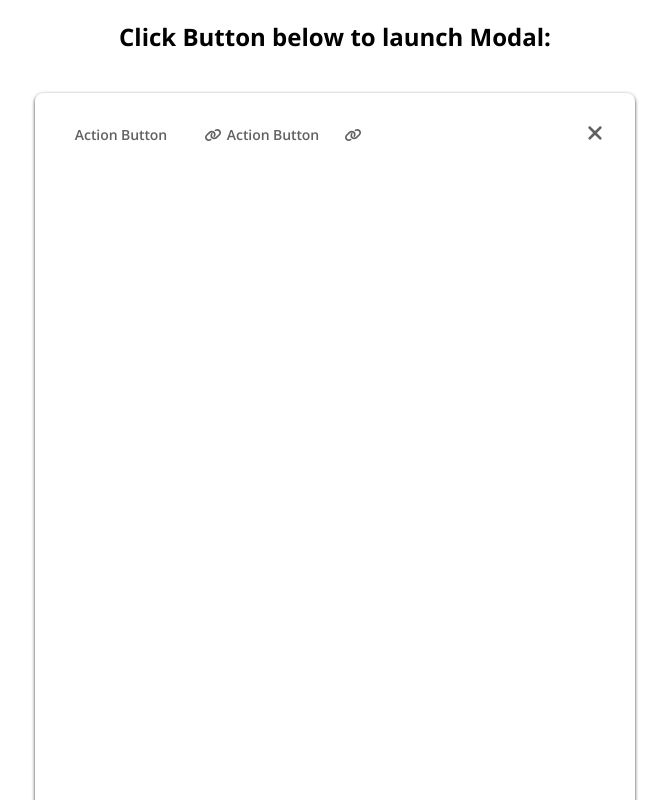
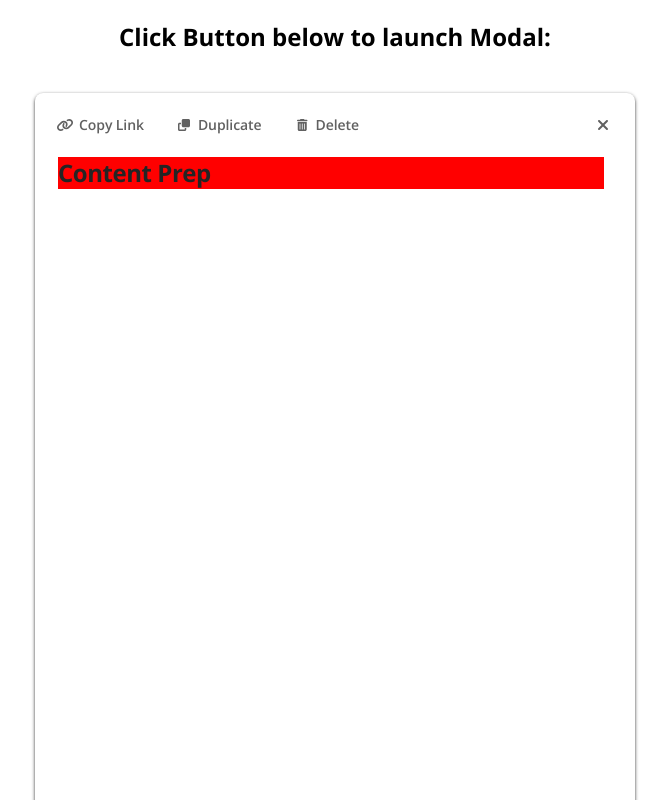
Before and after one commit to antisocrates/atypon-assignment, a Next.js app: page / in a window 1280 px wide. Shown: the top 800 px of the page, without its empty margins (305-974 px from the left). Built offline with nearby package versions, Linux system fonts and the light colour scheme.

Commit message:
modal-card

```diff
--- a/components/action-button/action-button.module.css
+++ b/components/action-button/action-button.module.css
@@ -3,7 +3,7 @@
     left: 20px;
     top: 20px;
     border-radius: 2px;
-    padding: 4px 12px 4px 12px;
+    padding: 4px 10px 4px 10px;
     color: var(--gray-300);
     background-color: var(--white);
     border: none;
@@ -24,12 +24,12 @@
 
 .flat {
     max-width: 124px;
-    width: 100%;
+    width: auto;
 }
 
 .flatWithIcon {
     max-width: 144px;
-    width: 100%;
+    width: auto;
 }
 
 .iconOnly {
--- a/components/modal-card/modal-card.component.tsx
+++ b/components/modal-card/modal-card.component.tsx
@@ -1,7 +1,7 @@
 import React from 'react';
 import styles from './modal-card.module.css';
 import {ActionButton, ActionButtonTypes} from "../action-button/action-button.component";
-import {Close, Link} from "../icons";
+import {Close, Copy, Delete, Link} from "../icons";
 
 export interface ModalCardProps {
     avatar: React.ReactNode;
@@ -12,11 +12,18 @@ export const ModalCard: React.FC<ModalCardProps> = ({avatar,placeholder}) => {
     return (
         <div className={`${styles.modalCard} default-box-shadow`}>
             <div className={styles.modalButtonGroup}>
-                <ActionButton buttonText={"Action Button"} buttonType={ActionButtonTypes.flat} icon={<Link/>} action={() => {}}/>
-                <ActionButton buttonText={"Action Button"} buttonType={ActionButtonTypes.flatWithIcon} icon={<Link/>} action={() => {}}/>
-                <ActionButton buttonText={"Action Button"} buttonType={ActionButtonTypes.iconOnly} icon={<Link/>} action={() => {}}/>
-                <i className={"icon"} style={{marginLeft: "auto"}}><Close/></i>
+                <ActionButton buttonText={"Copy Link"} buttonType={ActionButtonTypes.flatWithIcon} icon={<Link/>} action={() => {}}/>
+                <ActionButton buttonText={"Duplicate"} buttonType={ActionButtonTypes.flatWithIcon} icon={<Copy/>} action={() => {}}/>
+                <ActionButton buttonText={"Delete"} buttonType={ActionButtonTypes.flatWithIcon} icon={<Delete/>} action={() => {}}/>
+
+                <i style={{marginLeft: "auto"}}>
+                    <ActionButton buttonText={"Action Button"} buttonType={ActionButtonTypes.iconOnly} icon={<Close/>} action={() => {}}/>
+                </i>
             </div>
+            <div className={styles.modalInfo}>
+                <h1 className={"text-title"}>Content Prep</h1>
+            </div>
+
         </div>
     )
 }
--- a/components/modal-card/modal-card.module.css
+++ b/components/modal-card/modal-card.module.css
@@ -3,13 +3,18 @@
     height: 800px;
     background: var(--white);
     border-radius: 8px;
-    padding: 24px;
+    padding: 16px 16px 24px 8px;
+}
+
+.modalInfo {
+    margin: 15px;
+    background: red;
 }
 
 .modalButtonGroup {
     display: flex;
     flex-direction: row;
-    gap: 5px;
+    gap: 8px;
     align-items: center;
     justify-content: start;
 }
```
